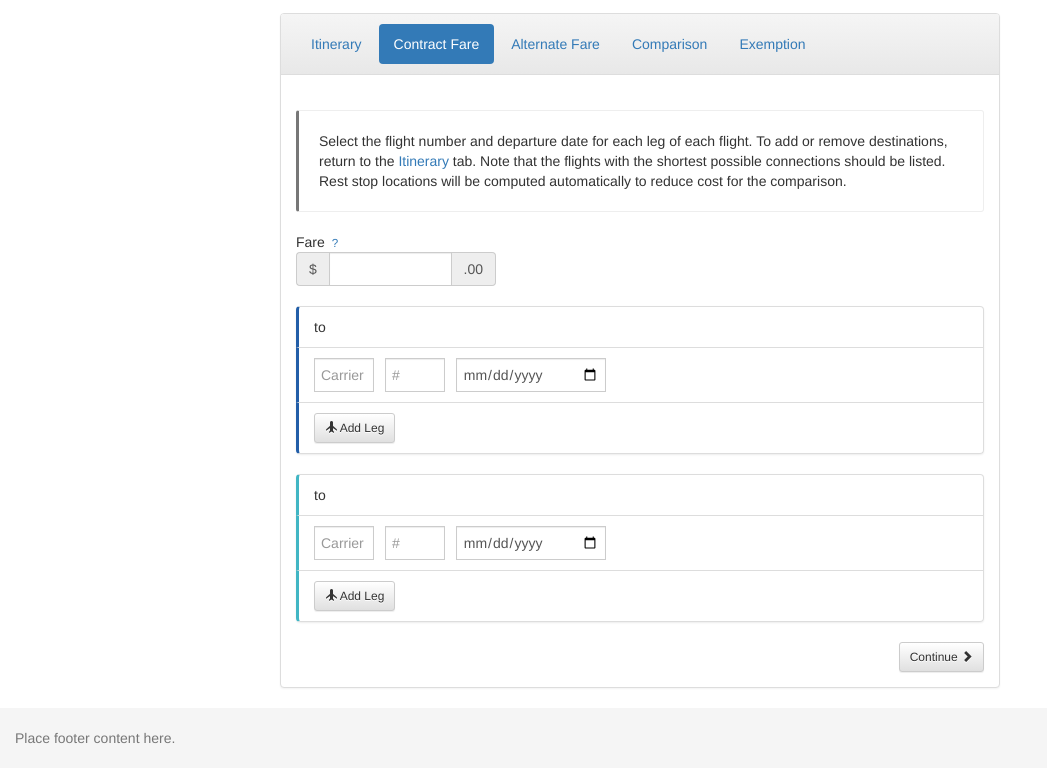
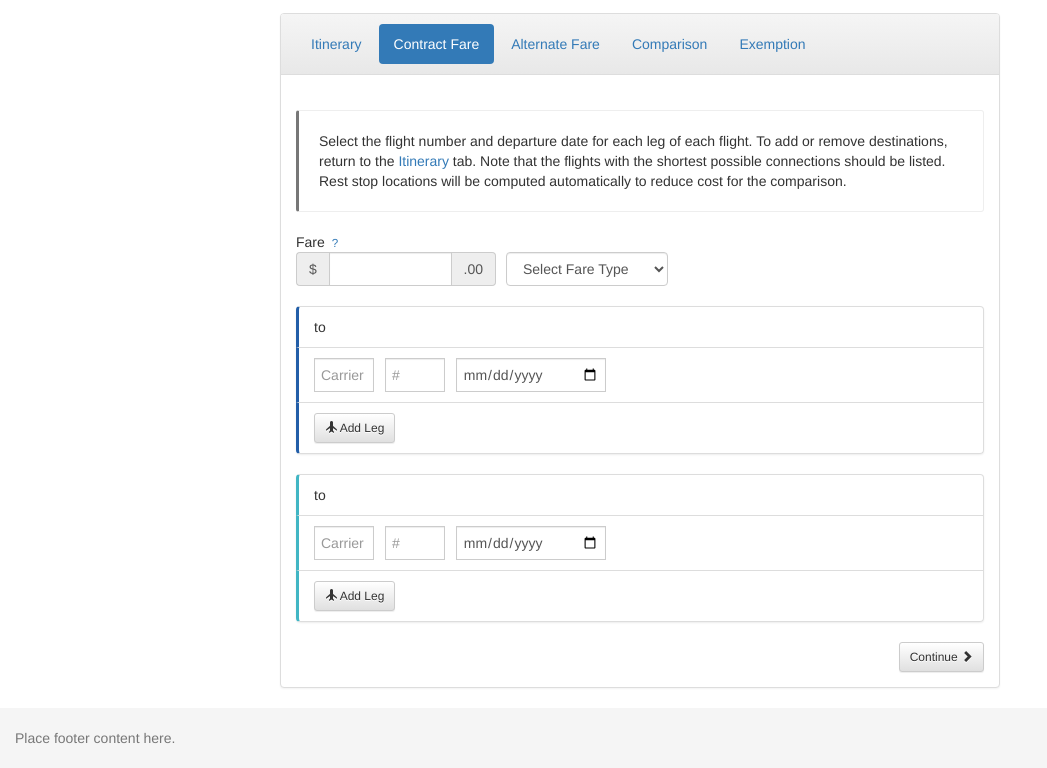
Before and after one commit to sraub/calculator, a plain HTML site: page v1/index.html in a window 1280 px wide. Both pictures are taken after a click on the tab "Contract Fare". Shown: the part 57-825 px from the top of the page, without its empty margins (0-1047 px from the left). Drawn offline with nearby package versions, Linux system fonts and the light colour scheme.

Commit message:
Add a fare type select, so that correct restrictions and messages can be put in place for comparing different fares.

```diff
--- a/v1/css/travel-tool.css
+++ b/v1/css/travel-tool.css
@@ -70,9 +70,17 @@ ul.flight li.leg-list input {
 #calculator .flight input {
   border-radius: 0px;
 }
-#calculator .fare {
+#calculator .fare-row {
+  display: table;
+  margin-bottom: 20px;
+}
+#calculator .fare-row > div {
+  display: table-cell;
+  padding-right: 10px;
+  vertical-align: top;
+}
+#calculator .input-group.fare {
   max-width: 200px;
-  margin-bottom: 20px;
 }
 #itinerary .leg-list {
   display: table;
--- a/v1/index.html
+++ b/v1/index.html
@@ -166,10 +166,20 @@
             </div>
 
             <span>Fare<span class="help"><a tabIndex=-1 href="#help?fare">?</a></span></span>
+            <div class="fare-row">
+              <div>
                 <div class="input-group fare">
                   <span class="input-group-addon">$</span>
                   <input type="number" class="form-control">
                   <span class="input-group-addon">.00</span>
+                </div>
+              </div>
+
+              <div>
+                <select class="form-control fare-type">
+                  <option>Select Fare Type</option>
+                </select>
+              </div>
             </div>
 
             <div id="flight-placeholder"></div>
@@ -196,10 +206,20 @@
             </div>
 
             <span>Fare<span class="help"><a tabIndex=-1 href="#help?fare">?</a></span></span>
+            <div class="fare-row">
+              <div>
                 <div class="input-group fare">
                   <span class="input-group-addon">$</span>
                   <input type="number" class="form-control">
                   <span class="input-group-addon">.00</span>
+                </div>
+              </div>
+
+              <div>
+                <select class="form-control fare-type">
+                  <option>Select Fare Type</option>
+                </select>
+              </div>
             </div>
 
             <div id="flight-placeholder"></div>
--- a/v1/js/itinerary.js
+++ b/v1/js/itinerary.js
@@ -62,6 +62,12 @@ CostData.prototype.updateTotalCost_ = function() {
       this.hotelCost + this.perDiemCost;
 };
 
+var fareTypes = [
+  'Contract (-CA)',
+  'Government (-DG)',
+  'Restricted public',
+  'Unrestricted public'
+];
 
 function Itinerary(element) {
   this.element_ = element;
@@ -75,6 +81,12 @@ function Itinerary(element) {
 
   this.addFlight();
   */
+
+  // Add the fare types to the select.
+  $.each(fareTypes, function(i, fareType) {
+    var option = $('<option></option>').attr('value', i).text(fareType);
+    $('.fare-type', element).append(option);
+  });
 
   $('.fare input', this.element_).focus();
 }
```
Lines whose indentation alone changed are shown as unchanged.
